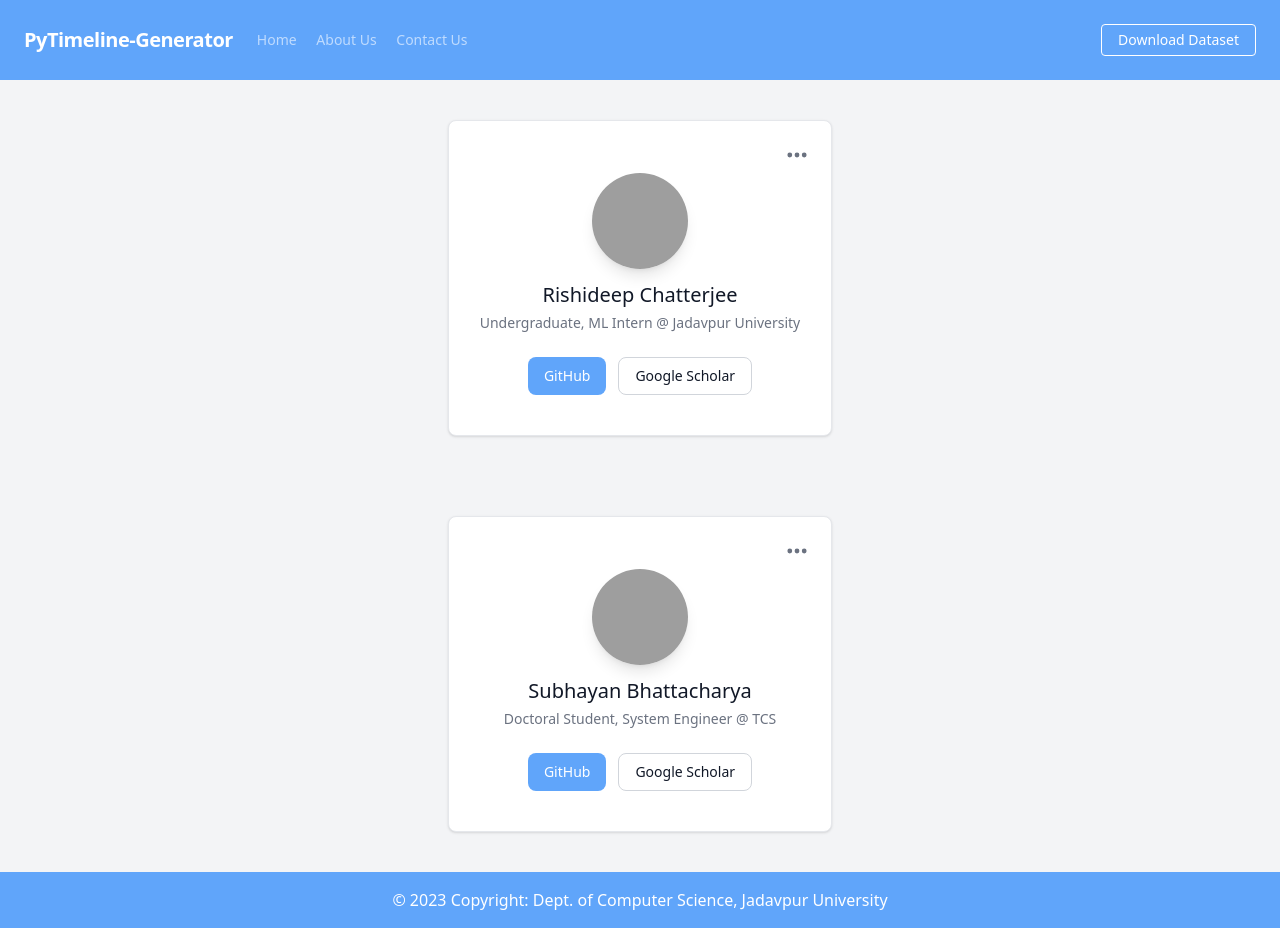
After one commit to rishideepc/Timeline-Generator, a Flask app: page /about in a window 1280 px wide. The commit adds this page. Run offline with Flask 2, Linux system fonts and the light colour scheme; parts of the project's set-up code (start-up, migrations or seed data) failed here and were passed over; some libraries are stand-ins or nearby versions; grey boxes are pictures that could not be loaded.

Commit message:
Added about page

```diff
--- /dev/null
+++ b/timeline/templates/about.html
@@ -0,0 +1,113 @@
+<!DOCTYPE html>
+<html lang="en" class="dark">
+    <head>
+        <meta charset="UTF-8">
+        <meta http-equiv="X-UA-Compatible" content="IE=edge">
+        <meta name="viewport" content="width=device-width, initial-scale=1.0">
+        <script src="https://cdn.tailwindcss.com"></script>
+        <!-- <script defer src="https://pyscript.net/alpha/pyscript.js"></script> -->
+        <!-- <script src='https://kit.fontawesome.com/a076d05399.js' crossorigin='anonymous'></script> -->
+        <title>Python Timeline Generator</title>
+    </head>
+    <body class="bg-gray-100">
+        <nav class="flex items-center justify-between flex-wrap bg-blue-400 p-6">
+            <div class="flex items-center flex-shrink-0 text-white dark:slate-800 mr-6">
+            <!-- <svg class="fill-current h-8 w-8 mr-2" width="54" height="54" viewBox="0 0 54 54" xmlns="http://www.w3.org/2000/svg"><path d="M13.5 22.1c1.8-7.2 6.3-10.8 13.5-10.8 10.8 0 12.15 8.1 17.55 9.45 3.6.9 6.75-.45 9.45-4.05-1.8 7.2-6.3 10.8-13.5 10.8-10.8 0-12.15-8.1-17.55-9.45-3.6-.9-6.75.45-9.45 4.05zM0 38.3c1.8-7.2 6.3-10.8 13.5-10.8 10.8 0 12.15 8.1 17.55 9.45 3.6.9 6.75-.45 9.45-4.05-1.8 7.2-6.3 10.8-13.5 10.8-10.8 0-12.15-8.1-17.55-9.45-3.6-.9-6.75.45-9.45 4.05z"/></svg> -->
+            <!-- <i class='fab fa-python' style='font-size:36px'></i> -->
+                <span class="font-semibold text-xl tracking-tight">PyTimeline-Generator</span>
+            </div>
+            <div class="block lg:hidden">
+            <button class="flex items-center px-3 py-2 border rounded text-blue-400 border-blue-400 hover:text-white hover:border-white">
+                <svg class="fill-current h-3 w-3" viewBox="0 0 20 20" xmlns="http://www.w3.org/2000/svg"><title>Menu</title><path d="M0 3h20v2H0V3zm0 6h20v2H0V9zm0 6h20v2H0v-2z"/></svg>
+            </button>
+            </div>
+            <div class="w-full block flex-grow lg:flex lg:items-center lg:w-auto">
+                <div class="text-sm lg:flex-grow">
+                    <a href="/" class="block mt-4 lg:inline-block lg:mt-0 text-blue-200 hover:text-white mr-4">
+                    Home
+                    </a>
+                    <a href="/about" class="block mt-4 lg:inline-block lg:mt-0 text-blue-200 hover:text-white mr-4">
+                    About Us
+                    </a>
+                    <a href="mailto: rishi1a2@gmail.com" class="block mt-4 lg:inline-block lg:mt-0 text-blue-200 hover:text-white">
+                    Contact Us
+                    </a>
+                </div>
+            <div>
+                <a href="C:\Users\HP\Desktop\Python_AI\Timeline_Generator\genres\generic\severity_label" download="Labelled.xlsx" class="inline-block text-sm px-4 py-2 leading-none border rounded text-white border-white hover:border-transparent hover:text-blue-400 hover:bg-white mt-4 lg:mt-0">Download Dataset</a>
+            </div>
+        </nav>
+        <section class="flex mt-10 ml-4 mr-4 justify-center">
+            <div class="w-full max-w-sm bg-white border border-gray-200 rounded-lg shadow dark:bg-gray-800 dark:border-gray-700">
+                <div class="flex justify-end px-4 pt-4">
+                    <button id="dropdownButton" data-dropdown-toggle="dropdown" class="inline-block text-gray-500 dark:text-gray-400 hover:bg-gray-100 dark:hover:bg-gray-700 focus:ring-4 focus:outline-none focus:ring-gray-200 dark:focus:ring-gray-700 rounded-lg text-sm p-1.5" type="button">
+                        <span class="sr-only">Open dropdown</span>
+                        <svg class="w-6 h-6" aria-hidden="true" fill="currentColor" viewBox="0 0 20 20" xmlns="http://www.w3.org/2000/svg"><path d="M6 10a2 2 0 11-4 0 2 2 0 014 0zM12 10a2 2 0 11-4 0 2 2 0 014 0zM16 12a2 2 0 100-4 2 2 0 000 4z"></path></svg>
+                    </button>
+                    <!-- Dropdown menu -->
+                    <div id="dropdown" class="z-10 hidden text-base list-none bg-white divide-y divide-gray-100 rounded-lg shadow w-44 dark:bg-gray-700">
+                        <ul class="py-2" aria-labelledby="dropdownButton">
+                        <li>
+                            <a href="#" class="block px-4 py-2 text-sm text-gray-700 hover:bg-gray-100 dark:hover:bg-gray-600 dark:text-gray-200 dark:hover:text-white">Edit</a>
+                        </li>
+                        <li>
+                            <a href="#" class="block px-4 py-2 text-sm text-gray-700 hover:bg-gray-100 dark:hover:bg-gray-600 dark:text-gray-200 dark:hover:text-white">Export Data</a>
+                        </li>
+                        <li>
+                            <a href="#" class="block px-4 py-2 text-sm text-red-600 hover:bg-gray-100 dark:hover:bg-gray-600 dark:text-gray-200 dark:hover:text-white">Delete</a>
+                        </li>
+                        </ul>
+                    </div>
+                </div>
+                <div class="flex flex-col items-center pb-10">
+                    <img class="w-24 h-24 mb-3 rounded-full shadow-lg" src="https://media.licdn.com/dms/image/C4D03AQH1a8O6isBWHw/profile-displayphoto-shrink_400_400/0/1663126517901?e=1681344000&v=beta&t=i6LwS2BVMYyycsp87_m6ptJD1xz7jEHet2D_biaLMug" alt="Rishideep_Image"/>
+                    <h5 class="mb-1 text-xl font-medium text-gray-900 dark:text-white">Rishideep Chatterjee</h5>
+                    <span class="text-sm text-gray-500 dark:text-gray-400">Undergraduate, ML Intern @ Jadavpur University</span>
+                    <div class="flex mt-4 space-x-3 md:mt-6">
+                        <a href="https://github.com/rishideepc" class="inline-flex items-center px-4 py-2 text-sm font-medium text-center text-white bg-blue-400 rounded-lg hover:bg-blue-800 focus:ring-4 focus:outline-none focus:ring-blue-400 dark:bg-blue-600 dark:hover:bg-blue-400 dark:focus:ring-blue-800">GitHub</a>
+                        <a href="#" class="inline-flex items-center px-4 py-2 text-sm font-medium text-center text-gray-900 bg-white border border-gray-300 rounded-lg hover:bg-gray-100 focus:ring-4 focus:outline-none focus:ring-gray-200 dark:bg-gray-800 dark:text-white dark:border-gray-600 dark:hover:bg-gray-700 dark:hover:border-gray-700 dark:focus:ring-gray-700">Google Scholar</a>
+                    </div>
+                </div>
+            </div>
+        </section>
+        <section class="flex mt-20 mb-10 ml-4 mr-4 justify-center">
+            <div class="w-full max-w-sm bg-white border border-gray-200 rounded-lg shadow dark:bg-gray-800 dark:border-gray-700">
+                <div class="flex justify-end px-4 pt-4">
+                    <button id="dropdownButton" data-dropdown-toggle="dropdown" class="inline-block text-gray-500 dark:text-gray-400 hover:bg-gray-100 dark:hover:bg-gray-700 focus:ring-4 focus:outline-none focus:ring-gray-200 dark:focus:ring-gray-700 rounded-lg text-sm p-1.5" type="button">
+                        <span class="sr-only">Open dropdown</span>
+                        <svg class="w-6 h-6" aria-hidden="true" fill="currentColor" viewBox="0 0 20 20" xmlns="http://www.w3.org/2000/svg"><path d="M6 10a2 2 0 11-4 0 2 2 0 014 0zM12 10a2 2 0 11-4 0 2 2 0 014 0zM16 12a2 2 0 100-4 2 2 0 000 4z"></path></svg>
+                    </button>
+                    <!-- Dropdown menu -->
+                    <div id="dropdown" class="z-10 hidden text-base list-none bg-white divide-y divide-gray-100 rounded-lg shadow w-44 dark:bg-gray-700">
+                        <ul class="py-2" aria-labelledby="dropdownButton">
+                        <li>
+                            <a href="#" class="block px-4 py-2 text-sm text-gray-700 hover:bg-gray-100 dark:hover:bg-gray-600 dark:text-gray-200 dark:hover:text-white">Edit</a>
+                        </li>
+                        <li>
+                            <a href="#" class="block px-4 py-2 text-sm text-gray-700 hover:bg-gray-100 dark:hover:bg-gray-600 dark:text-gray-200 dark:hover:text-white">Export Data</a>
+                        </li>
+                        <li>
+                            <a href="#" class="block px-4 py-2 text-sm text-red-600 hover:bg-gray-100 dark:hover:bg-gray-600 dark:text-gray-200 dark:hover:text-white">Delete</a>
+                        </li>
+                        </ul>
+                    </div>
+                </div>
+                <div class="flex flex-col items-center pb-10">
+                    <img class="w-24 h-24 mb-3 rounded-full shadow-lg" src="https://media.licdn.com/dms/image/C5103AQFwjbYb5WNuQA/profile-displayphoto-shrink_400_400/0/1535871145564?e=1681344000&v=beta&t=Y-0_MFFA1Btp9BjbwI1vK9yld2tqpGAMGfqEJ4NGZ6w" alt="Subhayan_Image"/>
+                    <h5 class="mb-1 text-xl font-medium text-gray-900 dark:text-white">Subhayan Bhattacharya</h5>
+                    <span class="text-sm text-gray-500 dark:text-gray-400">Doctoral Student, System Engineer @ TCS</span>
+                    <div class="flex mt-4 space-x-3 md:mt-6">
+                        <a href="https://github.com/SBMama" class="inline-flex items-center px-4 py-2 text-sm font-medium text-center text-white bg-blue-400 rounded-lg hover:bg-blue-800 focus:ring-4 focus:outline-none focus:ring-blue-400 dark:bg-blue-600 dark:hover:bg-blue-400 dark:focus:ring-blue-800">GitHub</a>
+                        <a href="#" class="inline-flex items-center px-4 py-2 text-sm font-medium text-center text-gray-900 bg-white border border-gray-300 rounded-lg hover:bg-gray-100 focus:ring-4 focus:outline-none focus:ring-gray-200 dark:bg-gray-800 dark:text-white dark:border-gray-600 dark:hover:bg-gray-700 dark:hover:border-gray-700 dark:focus:ring-gray-700">Google Scholar</a>
+                    </div>
+                </div>
+            </div>
+        </section>
+        <footer class="text-center lg:text-left bg-blue-400">
+            <div class="text-white text-center p-4">
+              © 2023 Copyright:
+              <a class="text-white" href="https://tailwind-elements.com/">Dept. of Computer Science, Jadavpur University</a>
+            </div>
+          </footer>
+    </body>
+</html>
--- a/timeline/templates/hover.js
+++ /dev/null
@@ -1 +0,0 @@
-console.log("Hello")
--- a/timeline/views.py
+++ b/timeline/views.py
@@ -14,6 +14,10 @@ views = Blueprint('views', __name__)
 @views.route('/')
 def my_form():
     return render_template('base.html')
+
+@views.route('/about')
+def my_form_about():
+    return render_template('about.html')
 
 
 @views.route('/', methods=['POST'])
@@ -34,9 +38,12 @@ def my_form_post():
 
     cursor_.execute(f'''
 
-        SELECT * FROM Disaster WHERE Type LIKE '{text_keyword}' AND Location LIKE '{text_location}'
+        SELECT * FROM Disaster WHERE (Type LIKE '{text_keyword}' AND Location LIKE '{text_location}' AND DateTime LIKE '{text_date_time}') OR (Type LIKE '{text_keyword}' AND Location LIKE '{text_location}') OR (Type LIKE '{text_keyword}')
 
     ''')
+
+        # SELECT * FROM Disaster WHERE Type LIKE '{text_keyword}' AND Location LIKE '{text_location}'
+
 
     items = cursor_.fetchall()
 
```
Also changed, not shown: genres/generic/db-generator.py (+15 -15 lines), genres/generic/gnews.py (+24 -17 lines), genres/generic/severity_label/model.py (+10 -5 lines), genres/generic/test_4.py (+37 -5 lines), test.py (+2 -12 lines), timeline/templates/base.html (+17 -18 lines), timeline/templates/timeline.html (+34 -0 lines), try.py (+53 -49 lines), timeline-data.db, 2 other files.
